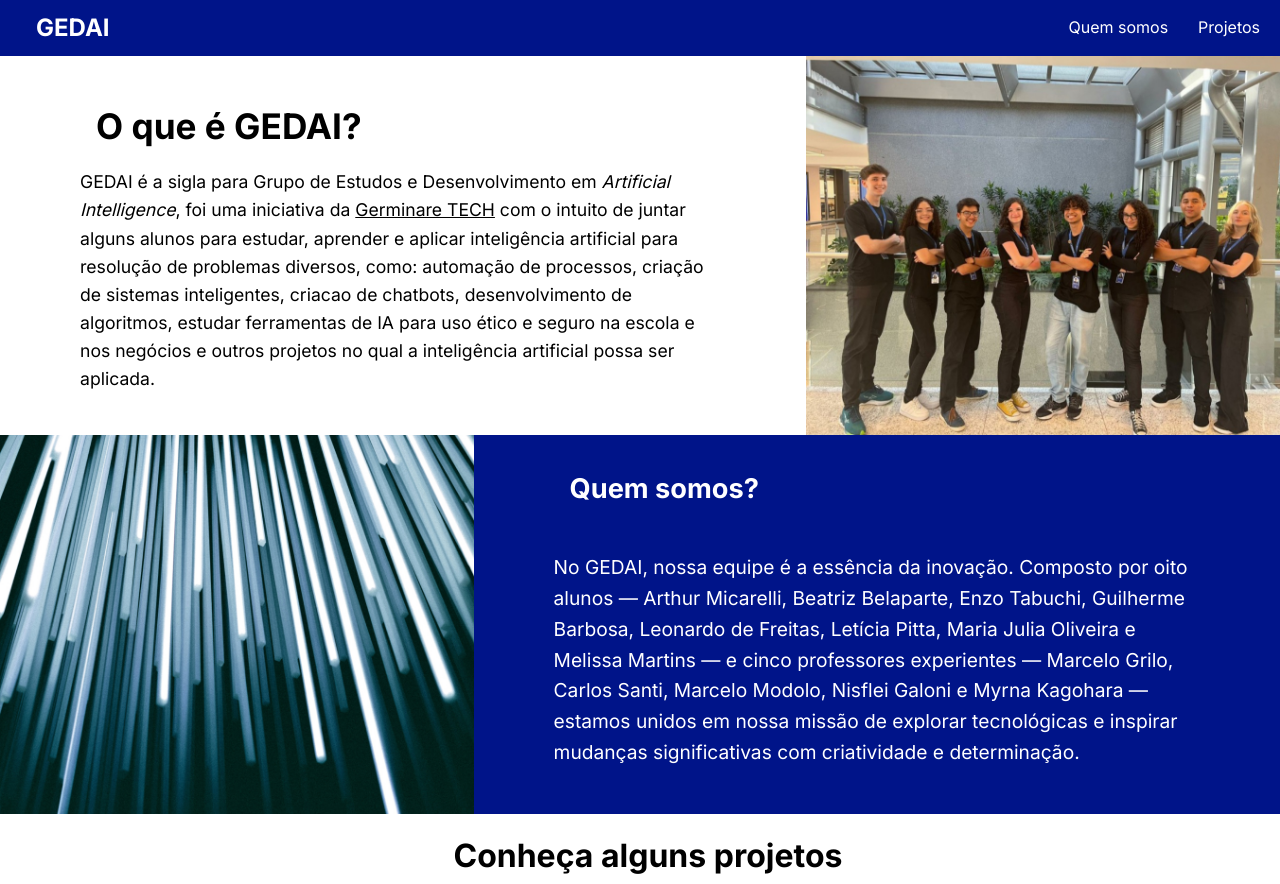
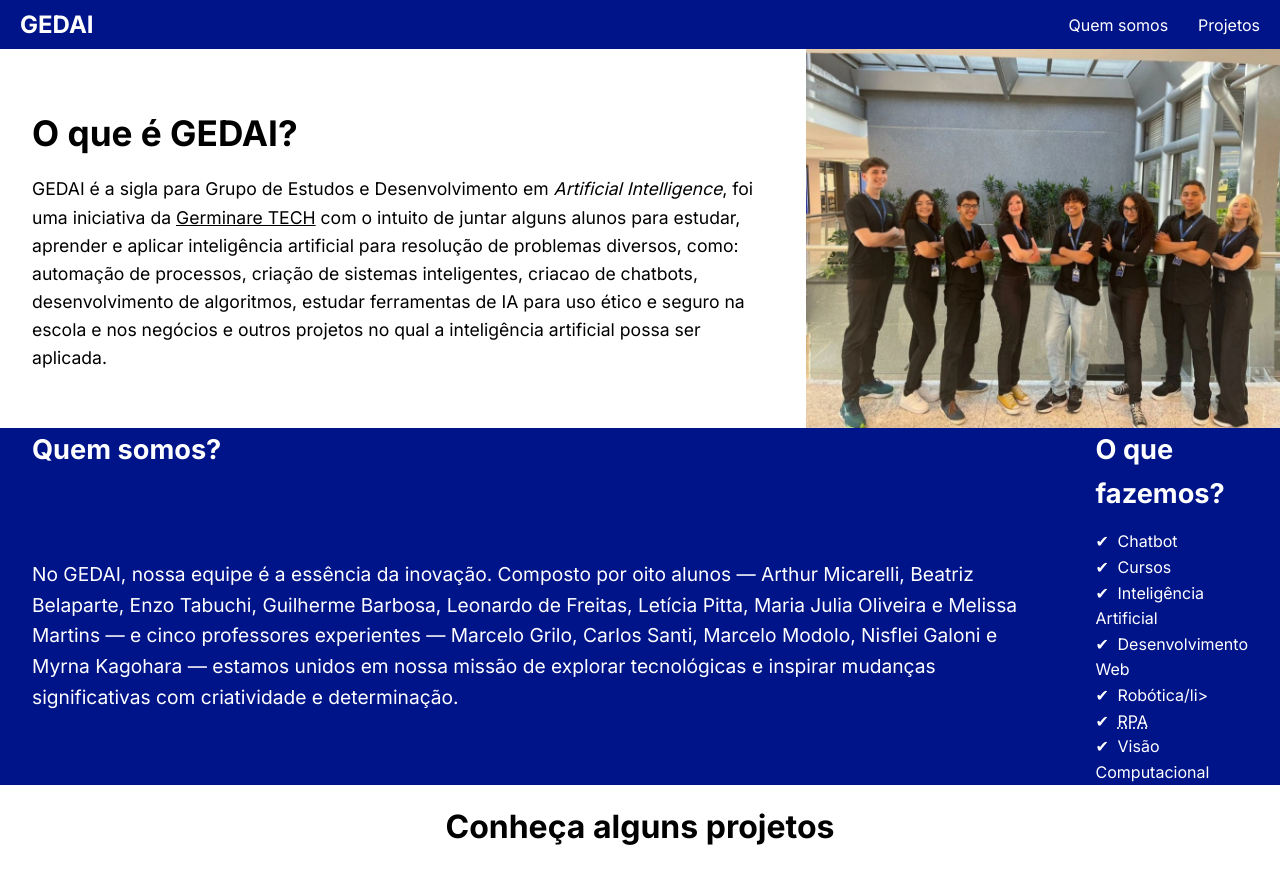
Before and after one commit to gedaijef/siteGedai, a plain HTML site: page index.html in a window 1280 px wide. Shown: the top 884 px of the page. Drawn offline with nearby package versions, Linux system fonts and the light colour scheme.

Commit message:
Começando tela inicial

```diff
--- a/css/folders.css
+++ b/css/folders.css
@@ -75,42 +75,6 @@
 
 html {
     scroll-behavior: smooth;
-}
-
-nav {
-    padding: 10px 20px;
-    display: flex;
-    align-items: center;
-    justify-content: space-between;
-    background-color: #001489;
-    position: relative;
-    height: 7vh;
-}
-
-.logo>a {
-    text-decoration: none;
-    color: #fff;
-}
-
-nav ul {
-    display: flex;
-    gap: 30px;
-    align-items: center;
-
-}
-
-nav ul li {
-    list-style-type: none;
-}
-
-nav ul li a {
-    text-decoration: none;
-    color: #fff;
-}
-
-a {
-    text-decoration: none;
-    text-align: center;
 }
 
 main {
--- /dev/null
+++ b/css/header.css
@@ -0,0 +1,38 @@
+nav {
+    padding: 10px 20px;
+    display: flex;
+    align-items: center;
+    justify-content: space-between;
+    background-color: #001489;
+    position: relative;
+}
+
+.logo>a {
+    text-decoration: none;
+    color: #fff;
+}
+
+nav ul {
+    display: flex;
+    gap: 30px;
+    align-items: center;
+
+}
+
+nav ul li {
+    list-style-type: none;
+}
+
+nav ul li a {
+    text-decoration: none;
+    color: #fff;
+}
+
+.menu-icon {
+    display: none;
+}
+
+.menu-icon i {
+    color: #fff;
+    font-size: 30px;
+}
--- a/css/index.css
+++ b/css/index.css
@@ -4,61 +4,21 @@
     margin: 0;
     padding: 0;
     box-sizing: border-box;
-}
-
-body {
     font-family: 'Inter', sans-serif;
-    line-height: 1.6;
 }
 
 html {
     scroll-behavior: smooth;
 }
 
-nav {
-    padding: 10px 20px;
-    display: flex;
-    align-items: center;
-    justify-content: space-between;
-    background-color: #001489;
-    position: relative;
-    height: 7vh;
-}
-
-.logo>a {
-    text-decoration: none;
-    color: #fff;
-}
-
-nav ul {
-    display: flex;
-    gap: 30px;
-    align-items: center;
-
-}
-
-nav ul li {
-    list-style-type: none;
-}
-
-nav ul li a {
-    text-decoration: none;
-    color: #fff;
-}
-
-.menu-icon {
-    display: none;
-}
-
-.menu-icon i {
-    color: #fff;
-    font-size: 30px;
-}
-
 #home {
     display: flex;
     align-items: center;
     padding-left: 2em;
+}
+
+main {
+    line-height: 1.6;
 }
 
 #foto {
@@ -79,18 +39,25 @@ nav ul li a {
 }
 
 #quem_somos img {
-    max-width: 37%;
+    max-width: 26%;
 }
-
-#quem_somos h1 {
-    margin-bottom: 1em;
-}
-
 
 #projetos h1 {
     margin-top: 1rem;
 }
 
+
+#quem_somos div {
+    flex-direction: column;
+    justify-content: center;
+}
+
+#skills li {
+    list-style-position: inside;
+    /*Bolinha pra dentro*/
+    list-style-type: '\2714\00A0\00A0';
+
+}
 
 .folder-column {
     display: flex;
@@ -172,15 +139,14 @@ nav ul li a {
     font-size: 1.2rem;
     padding: 0;
 }
+
 #projetos h1 {
     text-align: center;
 }
 
-
 .cards {
     background-color: #F2F3F9;
 }
-
 
 .cards {
     width: 14rem;
@@ -225,18 +191,22 @@ nav ul li a {
     align-items: center;
     justify-content: center;
 }
+
 footer {
     margin-top: 1rem;
-    background-color: #001489;
+    background-color: #383838;
     display: flex;
     color: white;
     padding-block: 1rem;
     align-items: center;
 }
+
 footer h1 {
     border-right: 2px solid white;
     padding-right: 1rem;
 }
-footer p, h1 {
+
+footer p,
+footer h1 {
     margin-left: 1rem;
 }
--- a/css/indexFolder.css
+++ b/css/indexFolder.css
@@ -8,7 +8,6 @@
 }
 
 body {
-    min-height: 100vh;
     overflow-x: hidden;
 }
 
@@ -20,7 +19,6 @@ nav {
     justify-content: space-between;
     background-color: #001489;
     position: relative;
-    height: 10vh;
 }
 .logo > a {
     text-decoration: none;
--- a/css/media-query-index.css
+++ b/css/media-query-index.css
@@ -6,15 +6,15 @@
 
     #home h1 {
         font-size: 1.5em;
+    }
+
+    #home h1,
+    #quem_somos h1 {
         margin-bottom: 1.5rem;
     }
 
     #home img {
         width: 100vw;
-    }
-
-    #quem_somos h1 {
-        font-size: 1.7rem;
     }
 
     #quem_somos div {
@@ -25,7 +25,6 @@
     #quem_somos div,
     #texto_home {
         margin: 1.4rem;
-
     }
 
 
@@ -80,6 +79,10 @@
 
     #home h1 {
         font-size: 2em;
+    }
+
+    #home h1,
+    #quem_somos h1 {
         margin-bottom: 1.5rem;
     }
 
@@ -148,7 +151,8 @@
     #menuList {
         transition: all 0.5s;
     }
-    #quem_somos > img {
+
+    #quem_somos>img {
         display: none;
     }
 }
@@ -233,24 +237,22 @@
         font-size: 1em;
     }
 
-
-
-    #texto_home {
+    #texto_home, #quem_somos div {
         margin-inline: 2rem;
         margin-block: 0;
     }
 
     #home h1 {
         font-size: 1.4rem;
+    }
+
+    #home h1,
+    #quem_somos h1 {
         margin-bottom: 0.9rem;
     }
 
     #home p {
         font-size: 0.8rem;
-    }
-
-    #quem_somos div {
-        margin: 1.2rem;
     }
 
     #quem_somos img {
@@ -282,7 +284,7 @@
 
     #quem_somos div,
     #texto_home {
-        margin: 2rem;
+        margin-inline: 2rem;
     }
 
 }
@@ -299,11 +301,6 @@
 
     #quem_somos p {
         font-size: 1.2em;
-    }
-
-    #quem_somos div,
-    #texto_home {
-        margin-inline: 5rem;
     }
 
     .card-inner h2 {
--- a/index.html
+++ b/index.html
@@ -11,6 +11,7 @@
     <link href="https://cdn.jsdelivr.net/npm/remixicon@3.2.0/fonts/remixicon.css" rel="stylesheet">
     <link rel="stylesheet" href="css/index.css">
     <link rel="stylesheet" href="css/media-query-index.css">
+    <link rel="stylesheet" href="css/header.css">
 
 
     <link rel="stylesheet" href="https://cdnjs.cloudflare.com/ajax/libs/slick-carousel/1.8.1/slick.min.css">
@@ -38,10 +39,14 @@
 
 
     <main>
+
+        <section>
+
+        </section>
         <!-- O que é o GEDAI -->
         <section id="home">
             <div id="texto_home">
-                <h1 class="subtitulo">O que é GEDAI?</h1>
+                <h1>O que é GEDAI?</h1>
                 <p>GEDAI é a sigla para Grupo de Estudos e Desenvolvimento em <i>Artificial Intelligence</i>, foi uma
                     iniciativa da <a href="https://institutojef.org.br/escolas/tech/" target="_blank">Germinare TECH</a>
                     com o intuito de juntar alguns alunos para estudar, aprender e aplicar inteligência artificial para
@@ -51,13 +56,13 @@
                     aplicada.
                 </p>
             </div>
-            <div id="foto"><img src="img/Foto_Gedai.jpeg" alt="Foto da equipe"></div>
+            <div id="foto"><img src="img/Foto_Gedai.webp" alt="Foto da equipe"></div>
         </section>
 
-        <!-- O que nós fazemos  -->
+        <!-- Quem somos  -->
         <section id="quem_somos">
-            <img src="img/image_ai.jpg" alt="imagem de uma AI">
-            <div>
+            <!-- <img src="img/image_ai.webp" alt="imagem de uma AI"> -->
+            <div id="apresentacao">
                 <h1>Quem somos?</h1>
                 <p>No GEDAI, nossa equipe é a essência da inovação. Composto por oito alunos — Arthur Micarelli, Beatriz
                     Belaparte, Enzo Tabuchi, Guilherme Barbosa, Leonardo de Freitas, Letícia Pitta, Maria Julia Oliveira
@@ -66,8 +71,19 @@
                     mudanças significativas com criatividade e determinação.
                 </p>
             </div>
+            <div id="skills">
+                <h1>O que fazemos?</h1>
+                <ul>
+                    <li>Chatbot</li>
+                    <li>Cursos</li>
+                    <li>Inteligência Artificial</li>
+                    <li>Desenvolvimento Web</li>
+                    <li>Robótica/li>
+                    <li><abbr title="Automação de processos">RPA</abbr></li>
+                    <li>Visão Computacional</li>
+                </ul>
+            </div>
         </section>
-
 
         <!-- Projetos -->
         <section id="projetos">
@@ -148,7 +164,7 @@
                             solucionar as duvidas dos colaboradores quanto aos valores do Instituto J&F.
                         </p>
                         <div id="acessarFolders">
-                            <a href="https://137.117.38.174/f/valores" target="_blank">Acesse</a>
+                            <a href="https://institutojef.org.br/valores/" target="_blank">Acesse</a>
                         </div>
                     </div>
 
```
Also changed, not shown: indexFolder.html (+2 -0 lines), produtividade1.html (+1 -0 lines), produtividade2.html (+1 -0 lines), produtividade3.html (+1 -0 lines), produtividade4.html (+1 -0 lines), sala1.html (+1 -0 lines), sala2.html (+1 -0 lines), sala3.html (+1 -0 lines), img/Foto_Gedai.jpeg (deleted), img/Foto_Gedai.webp (added), img/image_ai.jpg (deleted), img/image_ai.webp (added).
